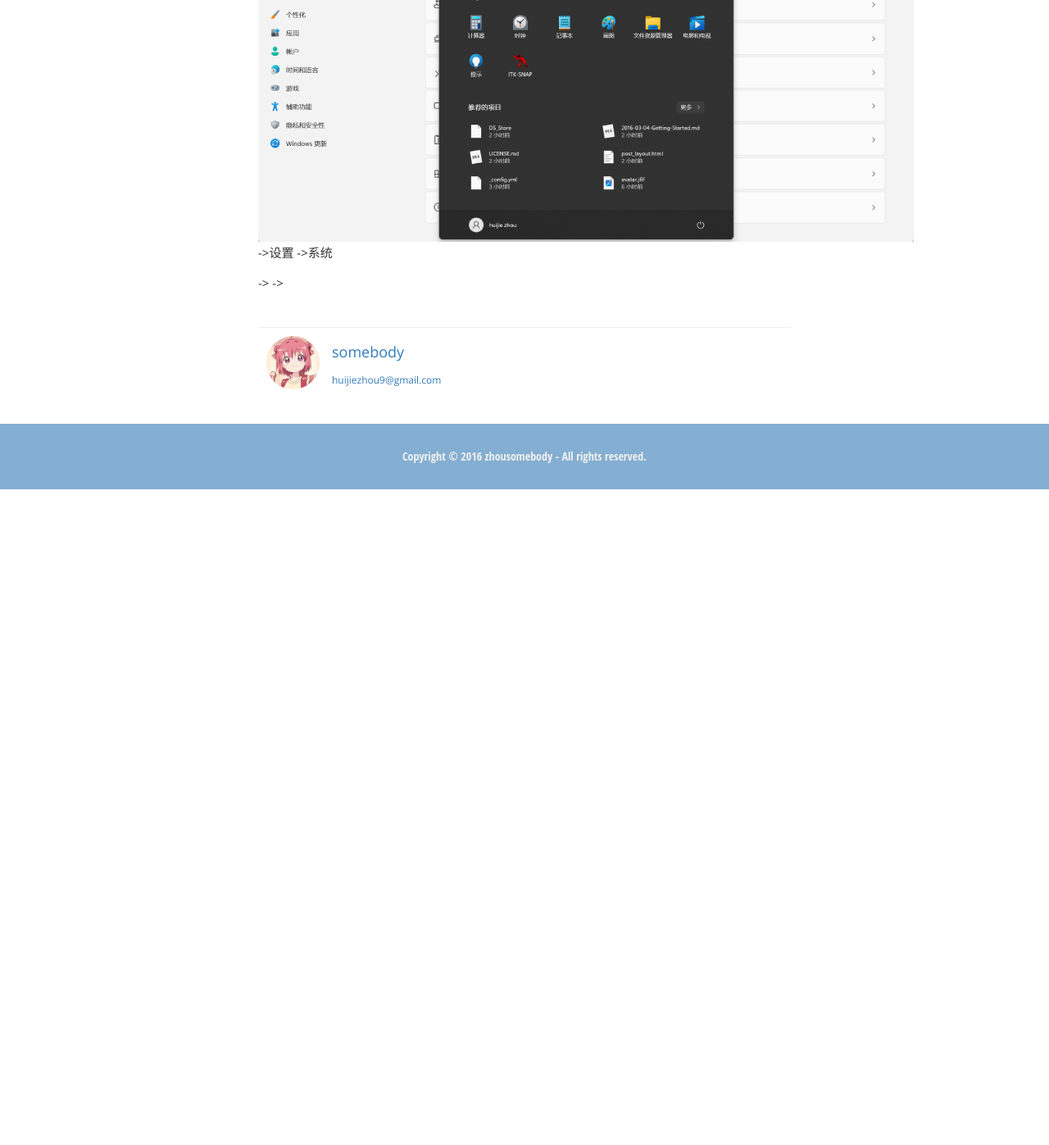
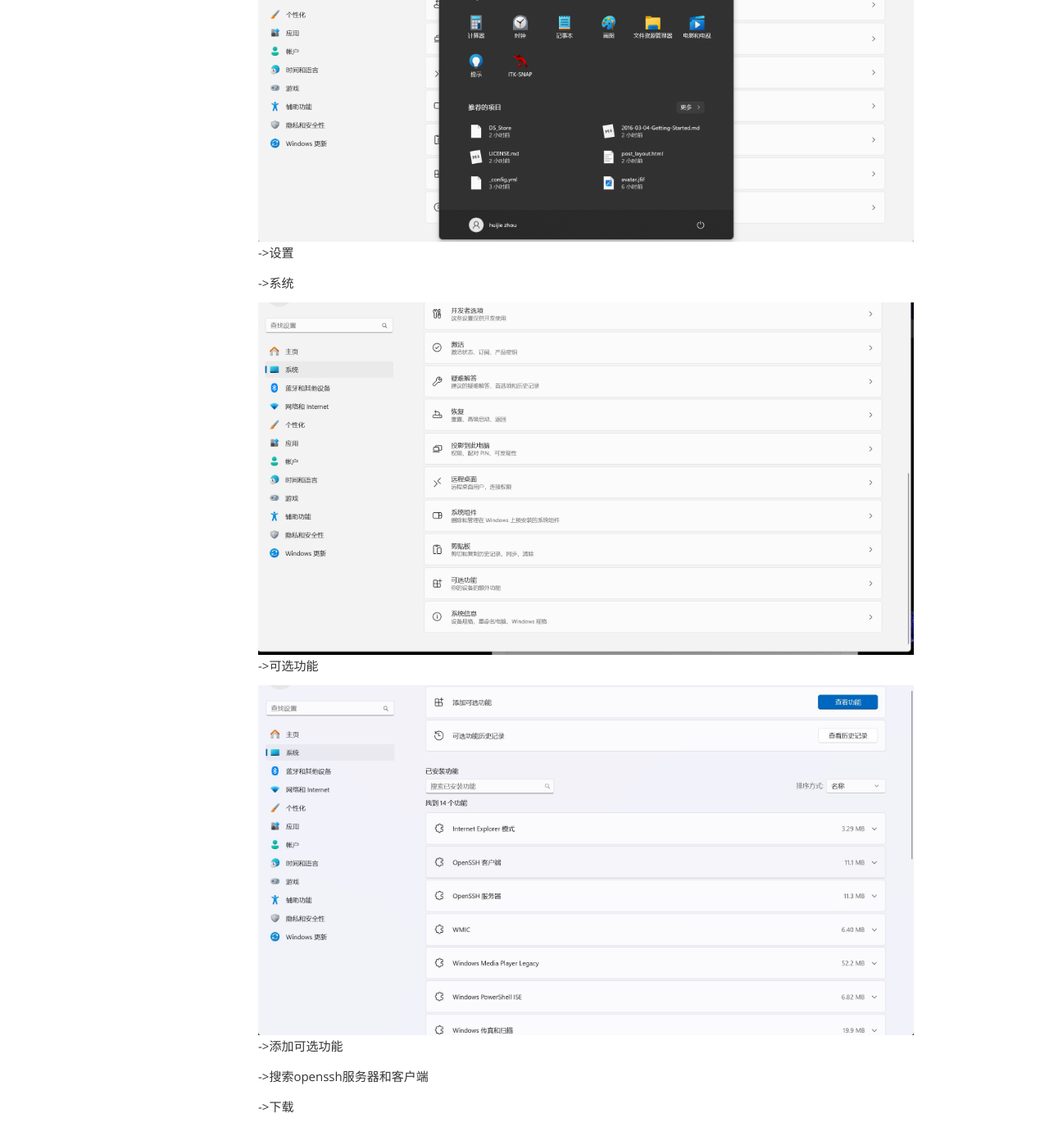
Before and after one commit to zhousomebody/zhousomebody.github.io, a Jekyll site: the page built from _posts/2024-01-05-ssh-terminal.md, in a window 1280 px wide and 1400 px high, scrolled down 462 px. Shown: the top 1397 px of the window at 82% size. Built offline with Jekyll 4.4.1, drawn with Linux system fonts in a browser that asks for light colours; before the commit the page ends 1059 px from its top, so only the background shows below that.

Commit message:
Update 2024-01-05-ssh-terminal.md

```diff
--- a/_posts/2024-01-05-ssh-terminal.md
+++ b/_posts/2024-01-05-ssh-terminal.md
@@ -8,7 +8,15 @@ excerpt_separator: "不过"
 ---
 <img src="/assets/img/ssh/setting.png" width="800px" />
 ->设置
+
 ->系统
 
-->
-->
+<img src="/assets/img/ssh/setting1.jpg" width="800px" />
+->可选功能
+
+<img src="/assets/img/ssh/setting2.jpg" width="800px" />
+->添加可选功能
+
+->搜索openssh服务器和客户端
+
+->下载
```
